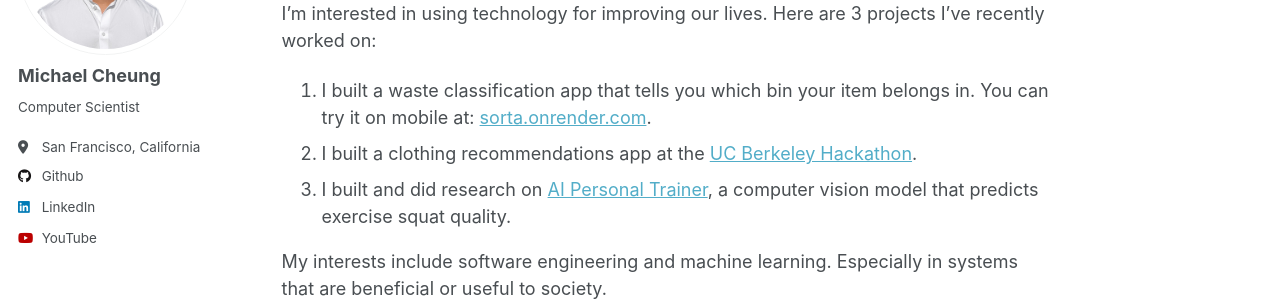
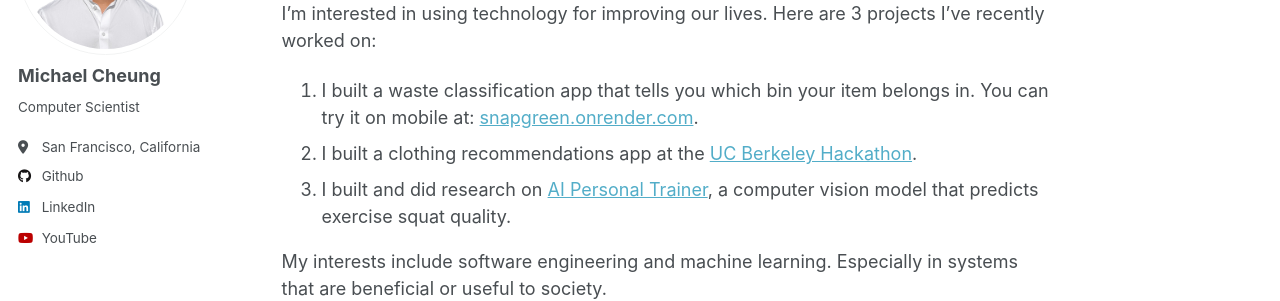
Before and after one commit to cheung0/cheung0.github.io, a Jekyll site: the page built from _pages/about.md, in a window 1280 px wide and 1078 px high. Shown: the part 226-527 px from the top of the window. Built offline with Jekyll 4.4.1, drawn with Linux system fonts in a browser that asks for light colours.

Commit message:
Update about.md

```diff
--- a/_pages/about.md
+++ b/_pages/about.md
@@ -10,7 +10,7 @@ redirect_from:
 Hello! I’m a Computer Science new grad from San Jose State University. Previously, I worked as a Software Engineer at [Amazon](https://www.amazon.com/) Web Services and [VMware](https://www.vmware.com/).
 
 I’m interested in using technology for improving our lives. Here are 3 projects I’ve recently worked on:
-1. I built a waste classification app that tells you which bin your item belongs in. You can try it on mobile at: [sorta.onrender.com](https://sorta.onrender.com/).
+1. I built a waste classification app that tells you which bin your item belongs in. You can try it on mobile at: [snapgreen.onrender.com](https://snapgreen.onrender.com/).
 2. I built a clothing recommendations app at the [UC Berkeley Hackathon](https://devpost.com/software/style-sync?ref_content=user-portfolio&ref_feature=in_progress).
 3. I built and did research on [AI Personal Trainer](https://cheung0.github.io/files/AI Personal Trainer Research.pdf), a computer vision model that predicts exercise squat quality.
 
```
